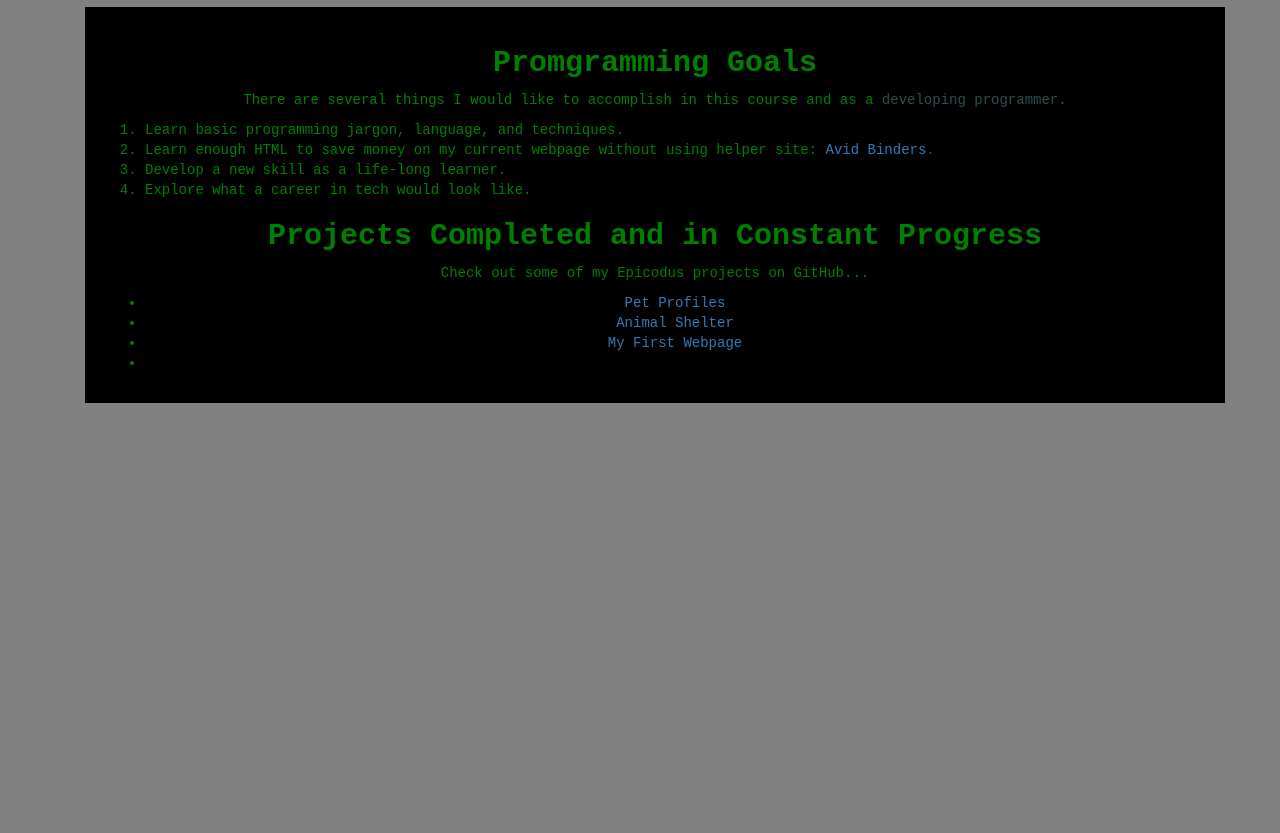
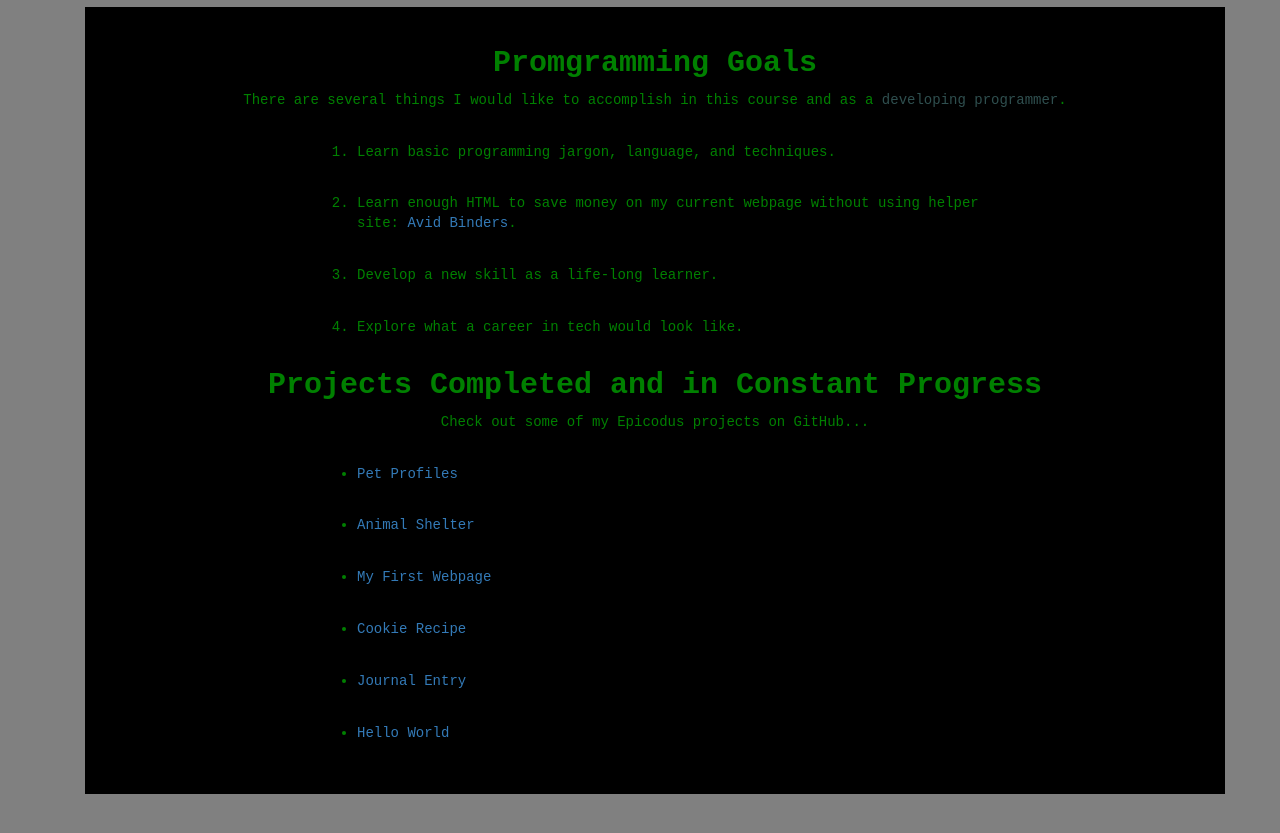
Before and after one commit to ajlipiec/About_Me, a plain HTML site: page index.html in a window 1280 px wide. Shown: the part 1018-1851 px from the top of the page. Before the commit the page ends 1491 px from the top, so only its background shows below. Drawn offline with Linux system fonts and the light colour scheme.

Commit message:
finished all LI and github links.

```diff
--- a/css/styles.css
+++ b/css/styles.css
@@ -7,9 +7,11 @@ h2 {
   font-weight: bolder;
 }
 
-ol {
 
+
+li {
   text-align: left;
+  margin: 3% 20% 3% 20%;
 }
 
 .backgroundStyle {
--- a/index.html
+++ b/index.html
@@ -41,7 +41,9 @@
               <li><a href="https://github.com/ajlipiec/Pet-Profiles">Pet Profiles</a></li>
               <li><a href="https://github.com/ajlipiec/Animal_Shelter">Animal Shelter</a></li>
               <li><a href="https://github.com/ajlipiec/my_first_webpage">My First Webpage</a></li>
-              <li></li>
+              <li><a href="https://github.com/ajlipiec/my_first_webpage">Cookie Recipe</a></li>
+              <li><a href="https://github.com/ajlipiec/Journal-Entry">Journal Entry</a></li>
+              <li><a href="https://github.com/ajlipiec/hello-world">Hello World</a></li>
             </ul>
           </p>
     </div>
```
